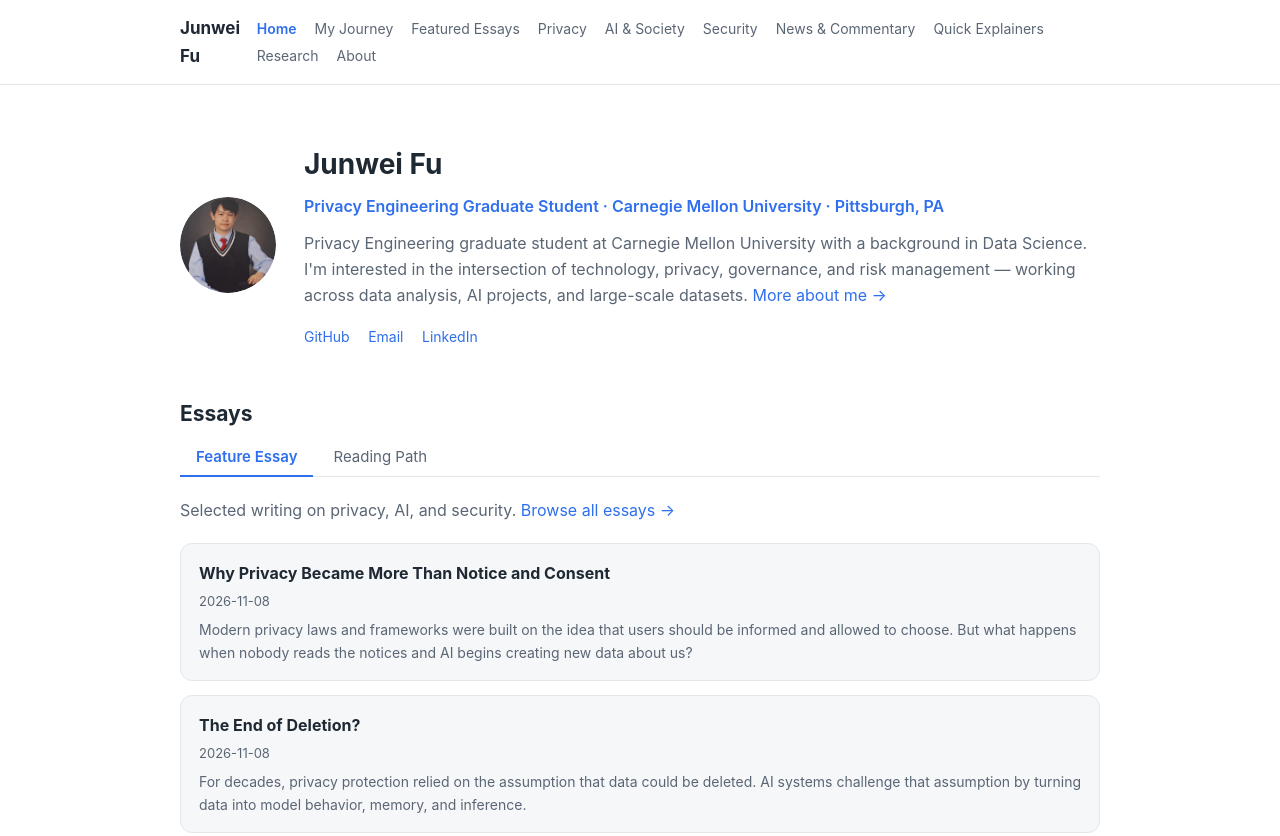
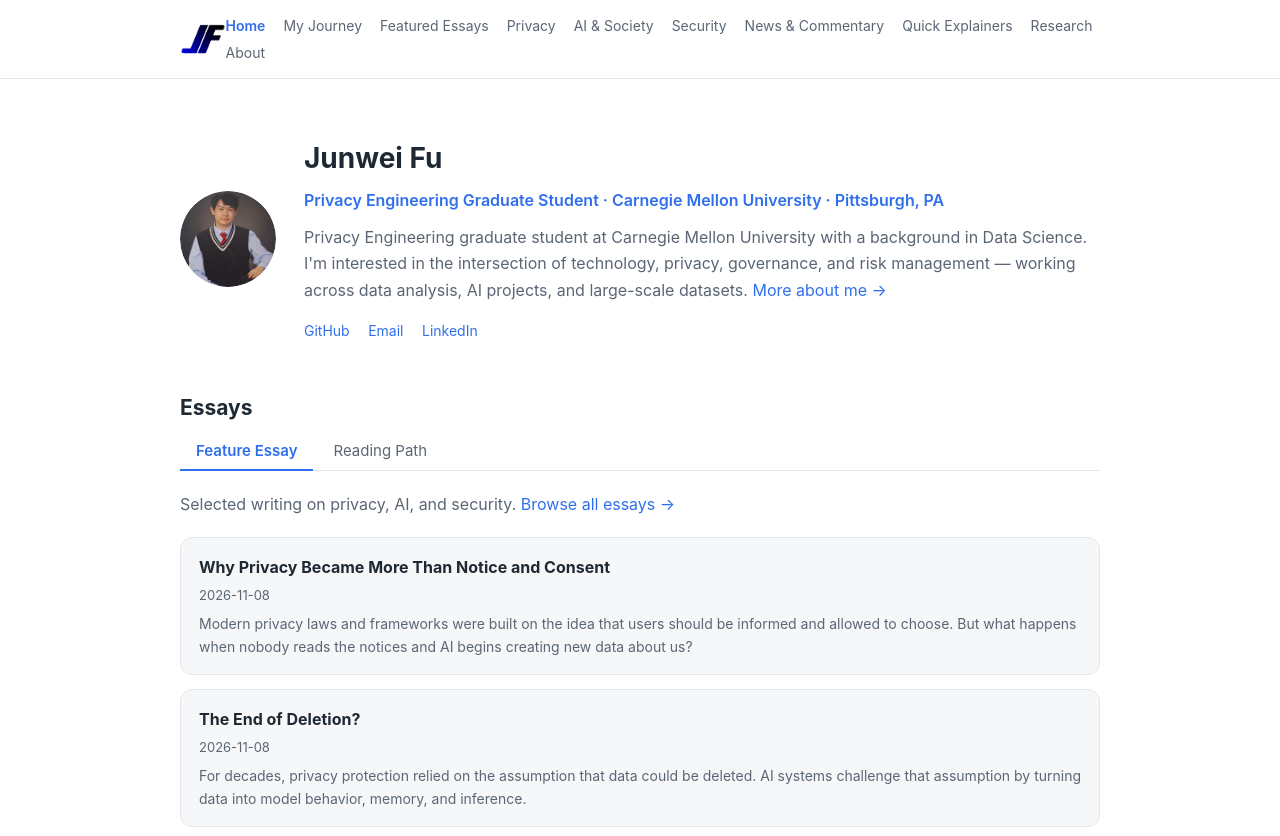
Before and after one commit to rfu1909829559-crypto/rfu1909829559-crypto.github.io, a plain HTML site: page index.html in a window 1280 px wide. Shown: the top 836 px of the page. Drawn offline with Linux system fonts and the light colour scheme.

Commit message:
Replace top-left 'Junwei Fu' wordmark with personal logo in nav (all pages)

```diff
--- a/assets/css/style.css
+++ b/assets/css/style.css
@@ -38,7 +38,8 @@ a { color: var(--accent); text-decoration: none; }
   align-items: center;
   justify-content: space-between;
 }
-.brand { font-weight: 700; font-size: 17px; color: var(--text); }
+.brand { font-weight: 700; font-size: 17px; color: var(--text); display: flex; align-items: center; }
+.brand-logo { height: 30px; width: auto; display: block; border-radius: 6px; }
 .links { display: flex; flex-wrap: wrap; gap: 4px 18px; }
 .links a { color: var(--muted); font-size: 14px; }
 .links a:hover { color: var(--accent); }
--- a/index.html
+++ b/index.html
@@ -9,7 +9,7 @@
 <body>
   <header class="nav">
     <div class="nav-inner">
-      <a class="brand" href="index.html">Junwei Fu</a>
+      <a class="brand" href="index.html"><img src="assets/img/personal-logo.png" alt="Junwei Fu" class="brand-logo"></a>
       <nav class="links">
         <a href="index.html">Home</a>
         <a href="journey.html">My Journey</a>
```
Also changed, not shown: about.html (+1 -1 lines), articles.html (+1 -1 lines), demos.html (+1 -1 lines), journey.html (+1 -1 lines), assets/img/personal-logo.png (added).
